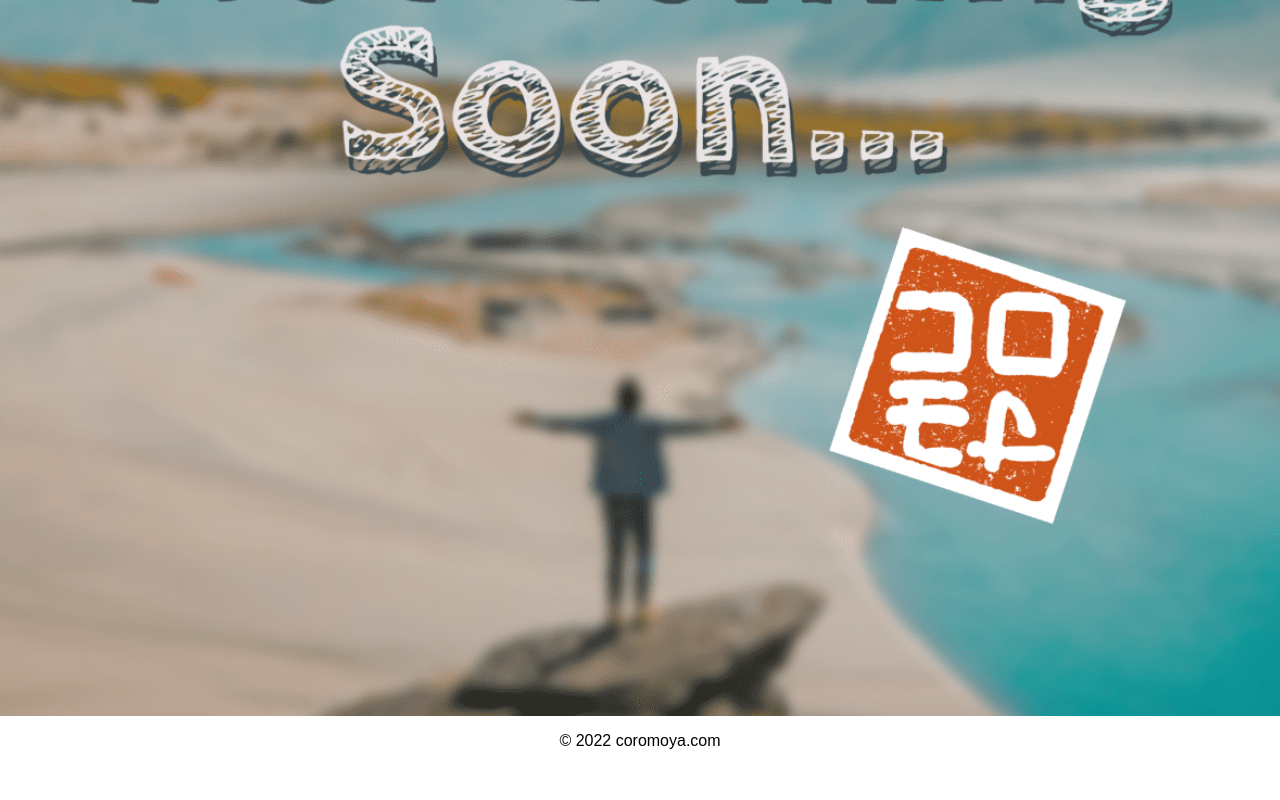
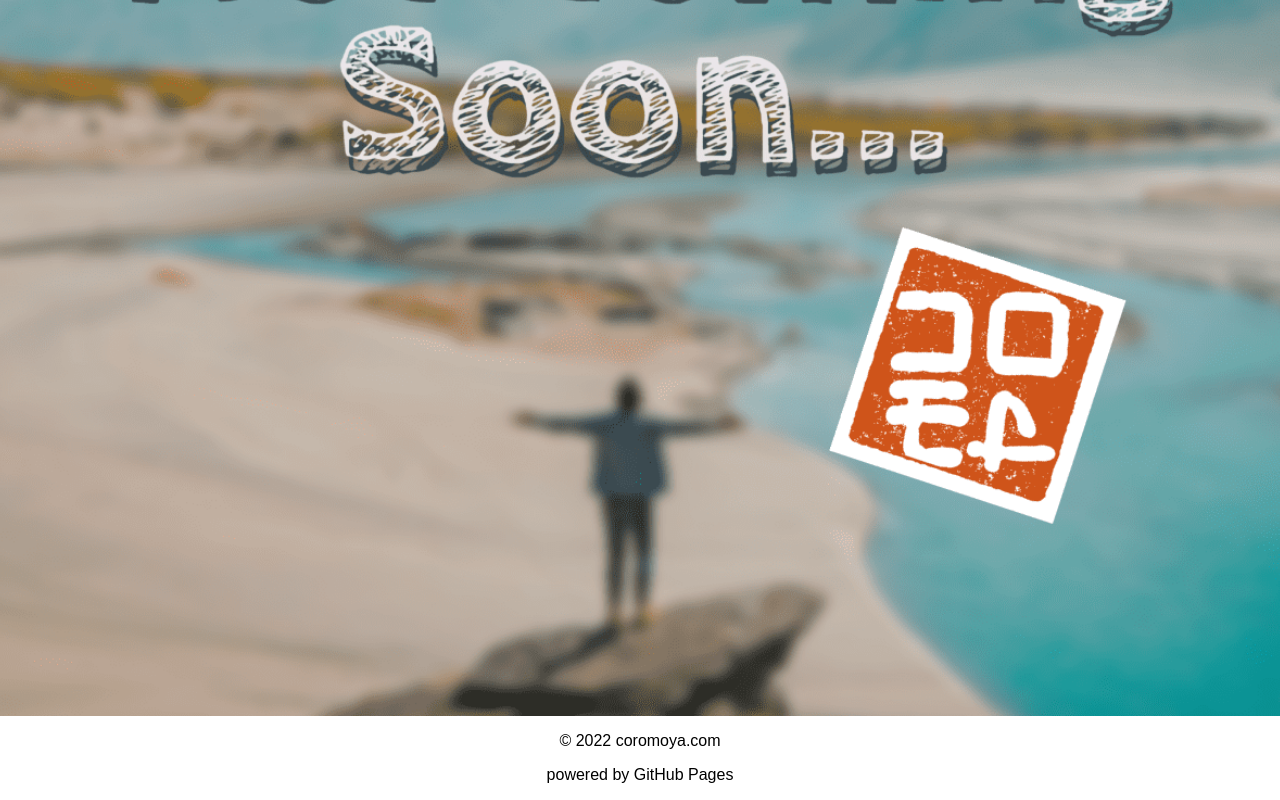
Before and after one commit to coromoya/coromoya, a plain HTML site: page index.html in a window 1280 px wide. Shown: the part 384-1184 px from the top of the page. Before the commit the page ends 1150 px from the top, so only its background shows below. Drawn offline with Linux system fonts and the light colour scheme.

Commit message:
Update index.html

```diff
--- a/index.html
+++ b/index.html
@@ -16,6 +16,7 @@
         <div class="section"></div>
         <footer>
           <div><p>© <script type="text/javascript">document.write(new Date().getFullYear());</script> coromoya.com</p></div>
+          <div><p>powered by GitHub Pages</p></div>
         </footer>
       </div>
     </div>
```
